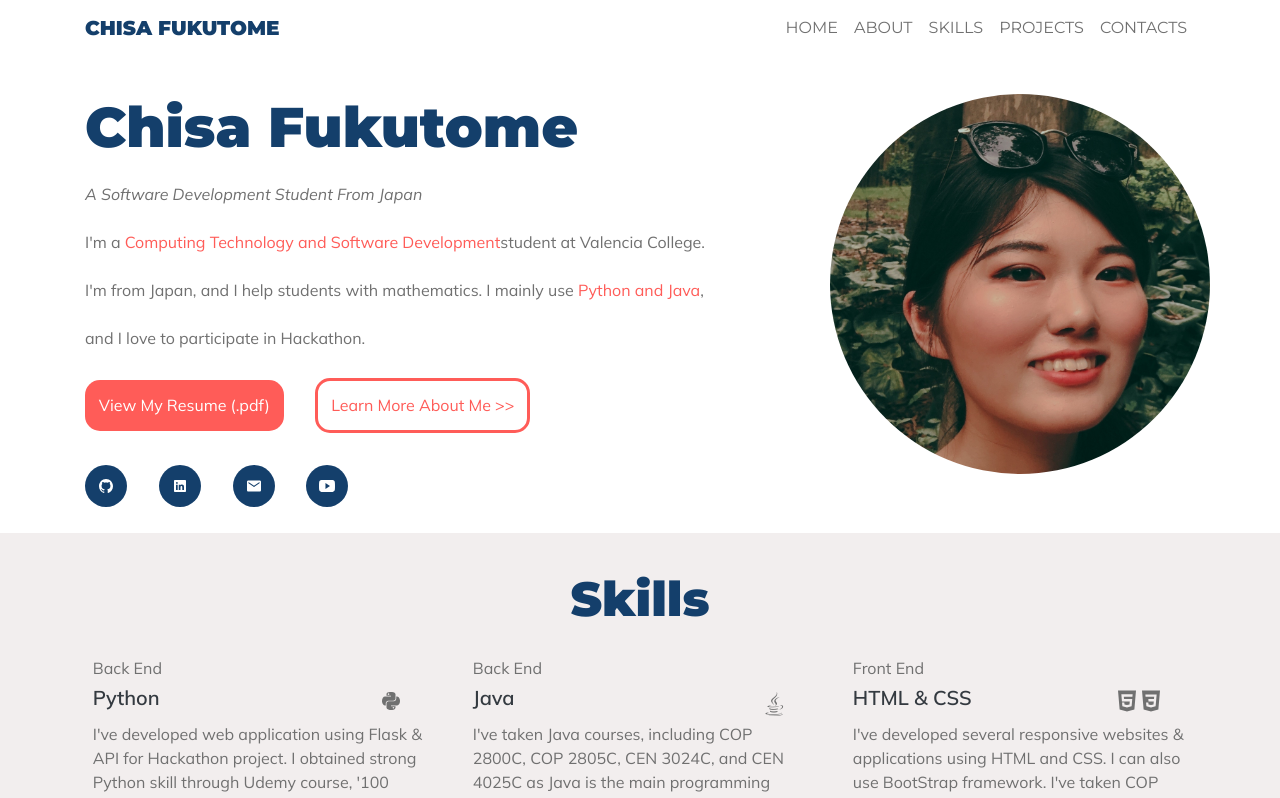
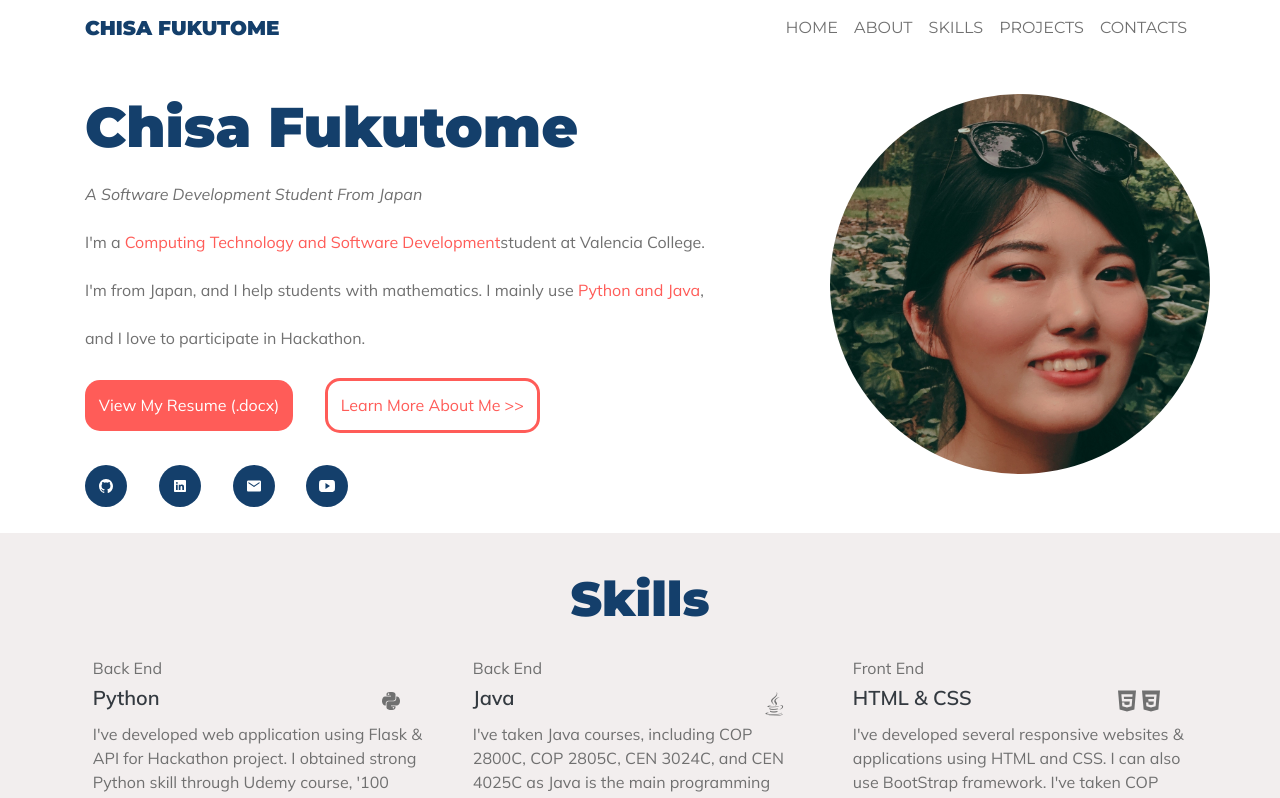
Before and after one commit to chisafukutome/portfolio-website, a React (Create React App) app: page / in a window 1280 px wide. Shown: the top 798 px of the page. Built offline with nearby package versions, Linux system fonts and the light colour scheme; some icons are missing.

Commit message:
Add resume

```diff
--- a/src/components/Title.js
+++ b/src/components/Title.js
@@ -29,11 +29,14 @@ export default function Title() {
                 className="download-resume btn"
                 type="button"
                 onClick={() => {
-                  window.open("../assets/Portfolio_Resume.pdf", "_blank");
+                  window.open(
+                    "https://docs.google.com/document/d/1GRIZhXh4a_pSCyt5KZW3dOiglolDW2rf/edit?usp=sharing&ouid=107603435417723394517&rtpof=true&sd=true",
+                    "_blank"
+                  );
                 }}
                 //TODO: search how to open pdf file when button is clicked.
               >
-                View My Resume (.pdf)
+                View My Resume (.docx)
               </button>
               <button
                 className="learn-more btn"
```
